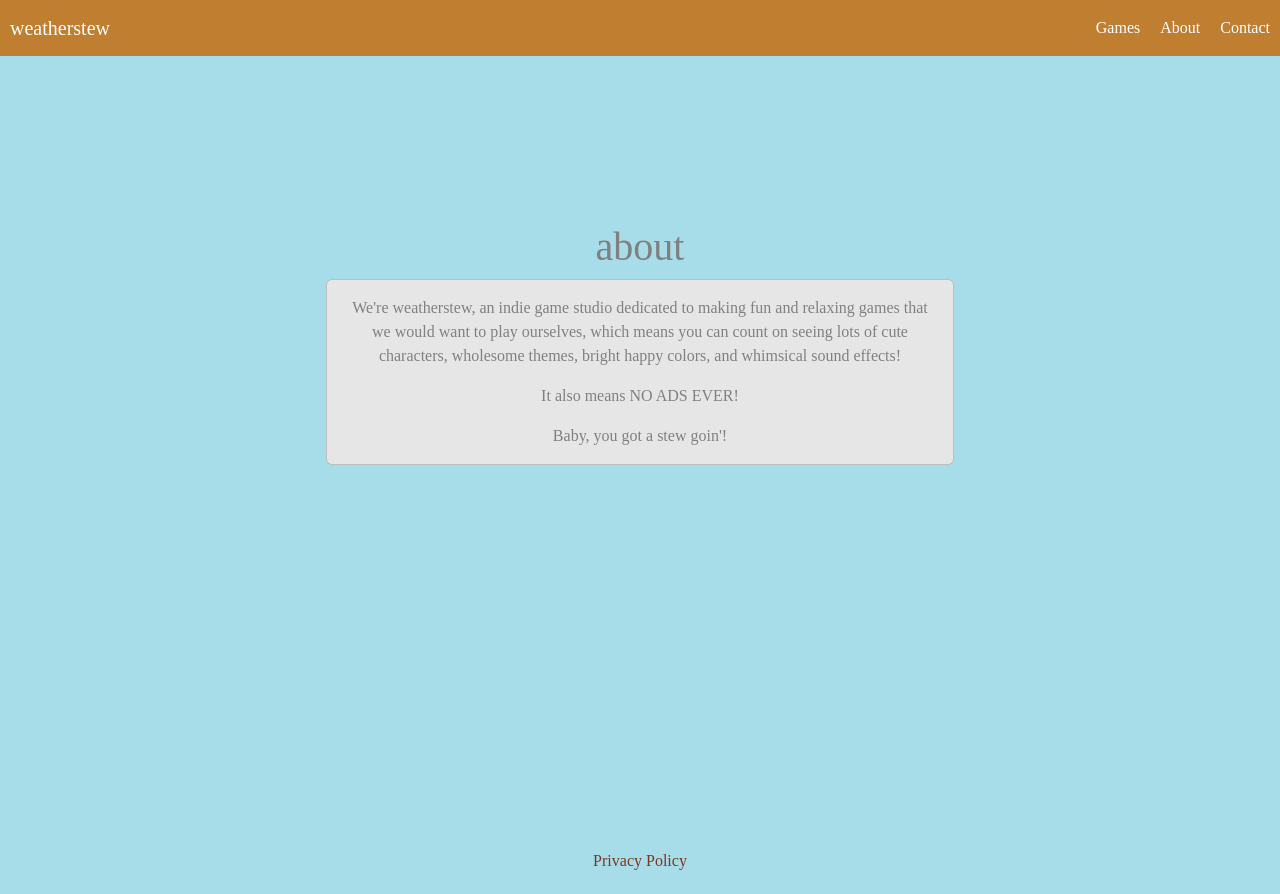
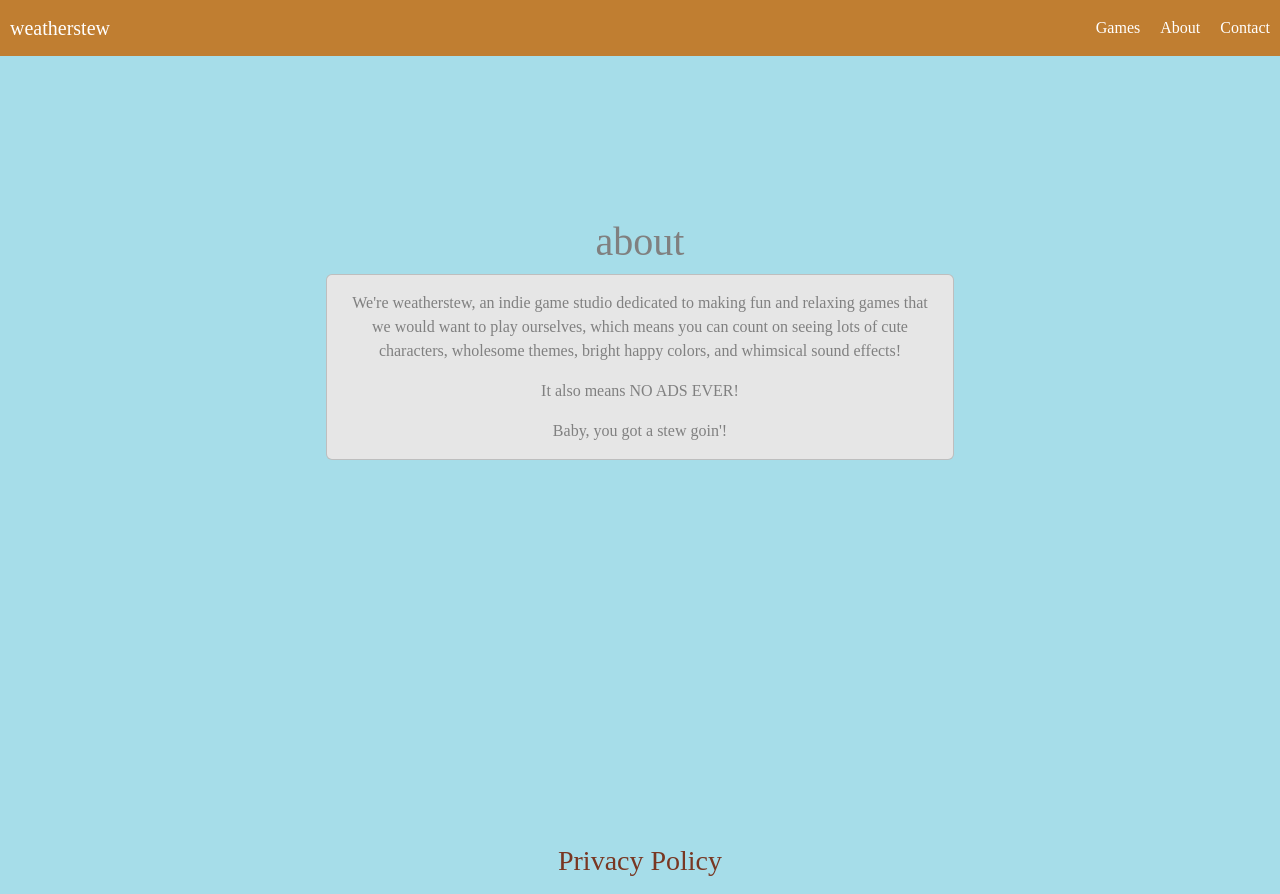
Before and after one commit to weatherstew/weatherstewonweb, a React (Create React App) app: page /about in a window 1280 px wide. Built offline with nearby package versions, Linux system fonts and the light colour scheme; a web font is replaced by a local one.

Commit message:
updates privacy policy link

```diff
--- a/src/components/About.js
+++ b/src/components/About.js
@@ -11,10 +11,10 @@ const About = (props) => {
       <Container
         fluid
         className="d-flex flex-column justify-content-center align-items-center mt-10"
-        style={{ height: "75vh", marginTop: "200px"}}
+        style={{ height: "75vh", marginTop: "200px" }}
       >
         <h1 className="my-10">about</h1>
-        <Card className="w-50" >
+        <Card className="w-50">
           <Card.Body>
             <Card.Text className="text-center">
               We're weatherstew, an indie game studio dedicated to making fun
@@ -42,7 +42,11 @@ const About = (props) => {
         <Row className="justify-content-center mt-4">
           <Col xs={12} className="text-center">
             <p>
-              <a href="/privacy-policy" className="text-decoration-none">Privacy Policy</a>
+              <h3>
+                <a href="/privacy-policy" className="text-decoration-none">
+                  Privacy Policy
+                </a>
+              </h3>
             </p>
           </Col>
         </Row>
```
